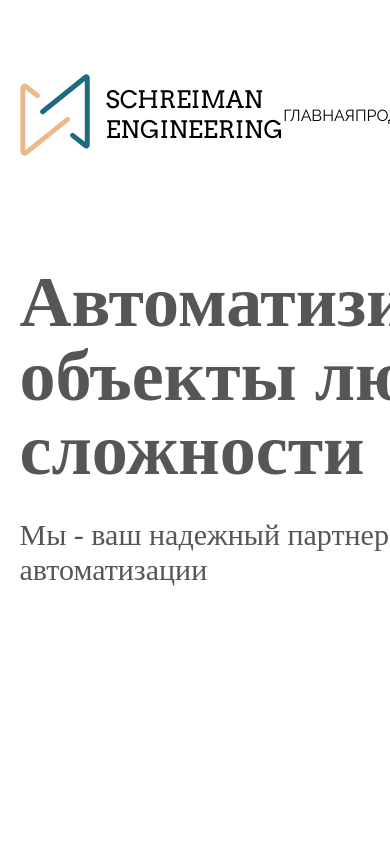
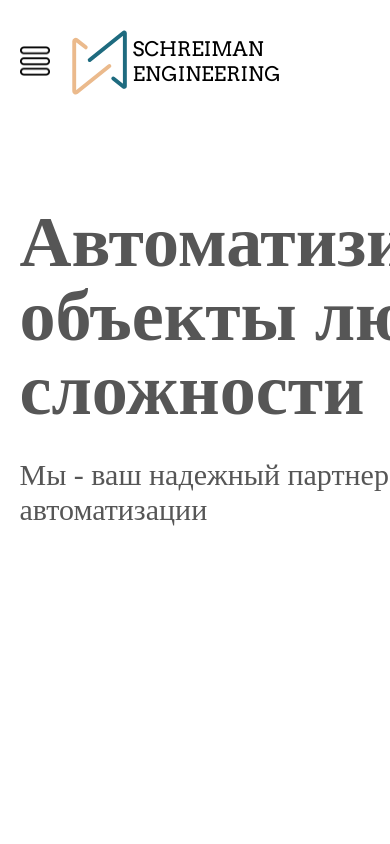
Before and after one commit to Vinorval/schreimaneng_ineering, a React (Create React App) app: page / in a window 390 px wide. Shown: the top 844 px of the page. Built offline with nearby package versions, Linux system fonts and the light colour scheme.

Commit message:
fix: adapt header

```diff
--- a/src/components/appHeader/AppHeader.js
+++ b/src/components/appHeader/AppHeader.js
@@ -1,14 +1,37 @@
+import React, { useState } from "react";
 import { NavLink } from "react-router-dom";
 
 import Styles from './AppHeader.module.css';
 
 import Logo from '../../images/Logo.svg';
+import Menu from '../../images/menubuttonofthreelinesoutline_112563.png';
+import Close from '../../images/cancel_close_remove_delete_icon_178071.png';
 import WhatsApp from '../../images/icon-whatsapp.svg';
 import Telegram from '../../images/icon-telegram.svg';
 
 const AppHeader = () => {
+    const [ showNavigate, setShowNavigate] = useState(false);
+
+    const onClickBurger = () => setShowNavigate(true);
+    const onClickClose = () => setShowNavigate(false);
+
     return (
         <header className={Styles.header}>
+            <div className={Styles.burgerMenu}>
+                <button onClick={onClickBurger} className={Styles.burgerMenu__button} ><img src={Menu} className={Styles.burgerMenu__ikon} /></button>
+                <div className={`${showNavigate ? Styles.burgerMenu_visible : Styles.burgerMenu_invisible}`}>
+                    <nav className={Styles.burgerMenu__navigation}>
+                        <NavLink to='/' className={Styles.burgerMenu__link}>ГЛАВНАЯ</NavLink>
+                        <NavLink to='/catalog' className={Styles.burgerMenu__link}>ПРОДУКЦИЯ</NavLink>
+                        <NavLink to='/services' className={Styles.burgerMenu__link}>УСЛУГИ</NavLink>
+                        <NavLink to='/company' className={Styles.burgerMenu__link}>КОМПАНИЯ</NavLink>
+                        <NavLink to='/news' className={Styles.burgerMenu__link} >НОВОСТИ</NavLink>
+                    </nav>
+                    <button className={Styles.burgerMenu__buttonClose} onClick={onClickClose}>
+                        <img src={Close} className={Styles.burgerMenu__ikonClose}/>
+                    </button>
+                </div>
+            </div>
             <NavLink to='/' className={Styles.logo}>
                 <img src={Logo} className={Styles.logo__image} />
                 <h2 className={Styles.logo__text}>SCHREIMAN <br /> ENGINEERING</h2>
@@ -18,6 +41,7 @@ const AppHeader = () => {
                 <NavLink to='/catalog' className={Styles.navigate__link}>ПРОДУКЦИЯ</NavLink>
                 <NavLink to='/services' className={Styles.navigate__link}>УСЛУГИ</NavLink>
                 <NavLink to='/company' className={Styles.navigate__link}>КОМПАНИЯ</NavLink>
+                <NavLink to='/news' className={Styles.navigate__link} >НОВОСТИ</NavLink>
             </nav>
             <div className={Styles.contacts}>
                 <a><img src={WhatsApp} className={Styles.contacts__social}/></a>
--- a/src/components/appHeader/AppHeader.module.css
+++ b/src/components/appHeader/AppHeader.module.css
@@ -26,6 +26,7 @@
 
 .navigate {
     width: 40%;
+    min-width: 625px;
     display: flex;
     justify-content: space-between;
     align-items: center;
@@ -42,6 +43,7 @@
     justify-content: space-between;
     align-items: center;
     width: 22%;
+    max-width: 320px;
 }
 
 .contacts__social {
@@ -59,6 +61,60 @@
     font-size: 18px;
 }
 
+.burgerMenu {
+    display: none;
+}
+
+.burgerMenu__navigation {
+    display: grid;
+    gap: 16px;
+    text-align: start;
+    width: 160px;
+}
+
+.burgerMenu_visible {
+    display: flex;
+    border: 1px solid;
+    background-color: rgba(0, 0, 0, 0.85);
+    position: absolute;
+    left: 0;
+    top: 0;
+    padding: 20px 0 70px 20px;
+    align-items: flex-start;
+}
+
+.burgerMenu__buttonClose {
+    background-color: rgba(0, 0, 0, 0.85);
+    border: none;
+    padding-right: 20px;
+}
+
+.burgerMenu__ikonClose {
+    width: 24px;
+    background-color: white;
+    border-radius: 50%;
+}
+
+.burgerMenu_invisible {
+    display: none;
+}
+
+.burgerMenu__link {
+    text-decoration: none;
+    color: white;
+}
+
+.burgerMenu__button {
+    padding: 0;
+    margin: 0;
+    border: none;
+    background-color: white;
+}
+
+.burgerMenu__ikon {
+    width: 30px;
+}
+
 @media screen and (max-width: 1440px) {
     .logo__image {
         width: 70px;
@@ -71,6 +127,7 @@
 
     .navigate {
         width: 40%;
+        min-width: 450px;
     }
 
     .navigate__link {
@@ -79,6 +136,12 @@
 
     .contacts {
         width: 22%;
+        max-width: 230px;
+    }
+
+    .contacts__social {
+        width: 29px;
+        height: 29px;
     }
 
     .contacts__phone_number {
@@ -90,9 +153,66 @@
     }
 }
 
-@media screen and (max-width: 1180px) {
+@media screen and (max-width: 1024px) {
+    .header {
+        margin-top: 20px;
+    }
+
+    .logo__image {
+        width: 55px;
+        height: 85px;
+    }
+
+    .logo__text {
+        font-size: 20px;
+        padding-left: 6px;
+    }
+
+    .navigate {
+        min-width: 350px;
+    }
+
+    .navigate__link {
+        font-size: 12px;
+    }
+
+    .contacts {
+        max-width: 160px;
+        min-width: 155px;
+    }
+
     .contacts__social {
-        width: 29px;
-        height: 29px;
+        width: 20px;
+        height: 20px;
+    }
+
+    .contacts__phone_number {
+        font-size: 12px;
+    }
+
+    .contacts__phone_text {
+        font-size: 10px;
     }
 }
+
+@media screen and (max-width: 840px) {
+    .burgerMenu {
+        display: flex;
+    }
+
+    .navigate {
+        display: none;
+    }
+}
+
+@media screen and (max-width: 480px) {
+    .header {
+        display: grid;
+        grid-template-columns: 40px 1fr;
+        gap: 12px;
+    }
+
+    .contacts {
+        display: none;
+    }
+}
```
Also changed, not shown: src/images/cancel_close_remove_delete_icon_178071.png (added), src/images/menubuttonofthreelinesoutline_112563.png (added).
